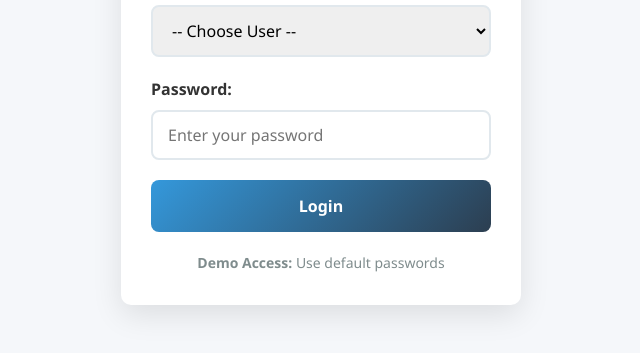
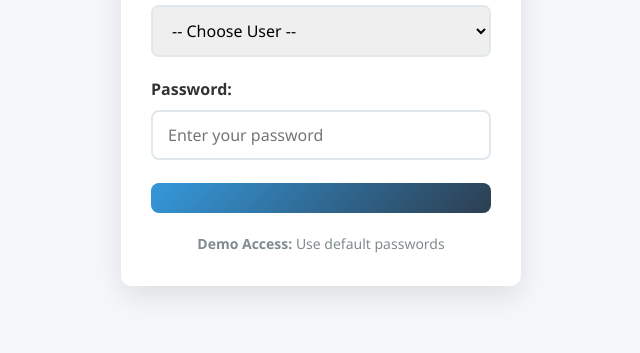
Before and after one commit to 1an226/dds-scheduler, a plain HTML site: page index.html in a window 1280 px wide. Shown: the part 263-616 px from the top of the page, without its empty margins (319-959 px from the left). Drawn offline with Linux system fonts and the light colour scheme.

Commit message:
Remove text from login button
Fix login button to remove text.

```diff
--- a/index.html
+++ b/index.html
@@ -518,7 +518,7 @@
 
             <div id="errorMessage" class="error-message hidden"></div>
 
-            <button class="login-btn" onclick="login()">Login</button>
+            <button class="login-btn" onclick="login()"></button>
         </div>
 
         <div class="demo-note">
```
